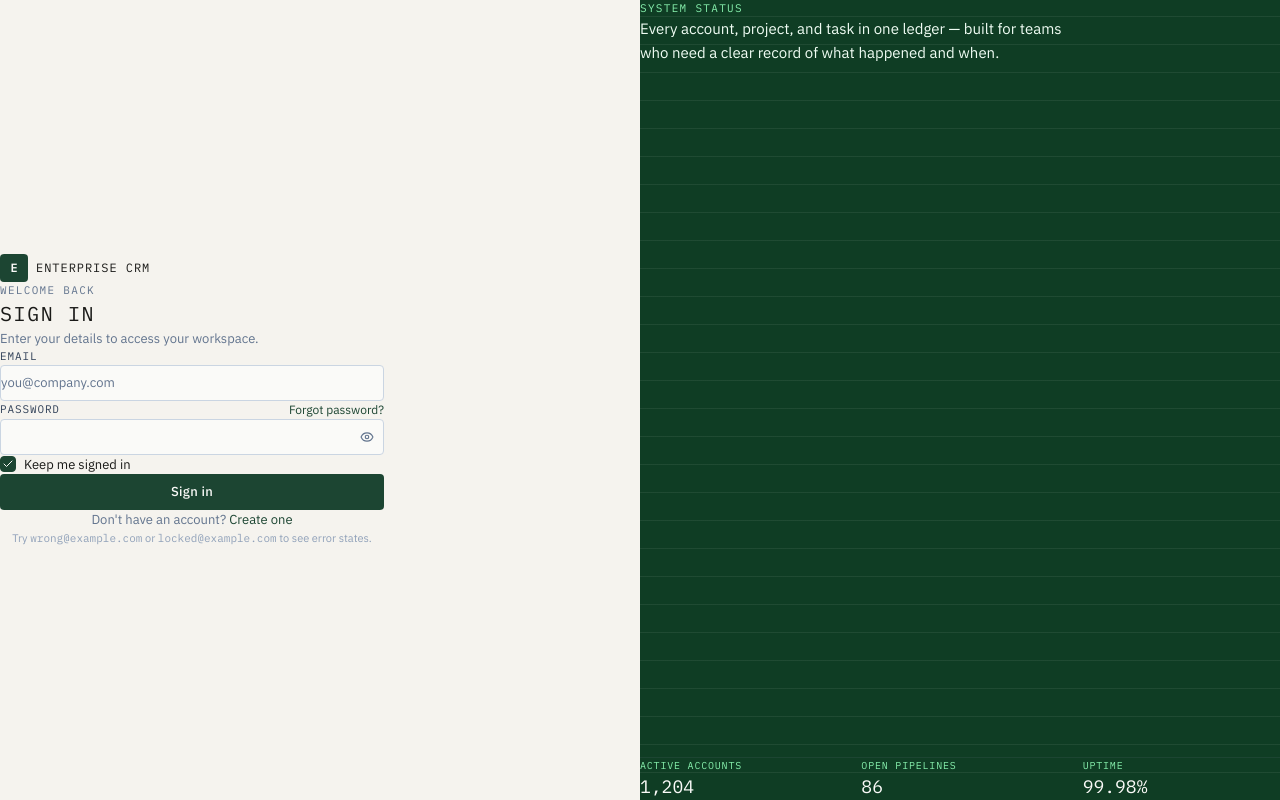
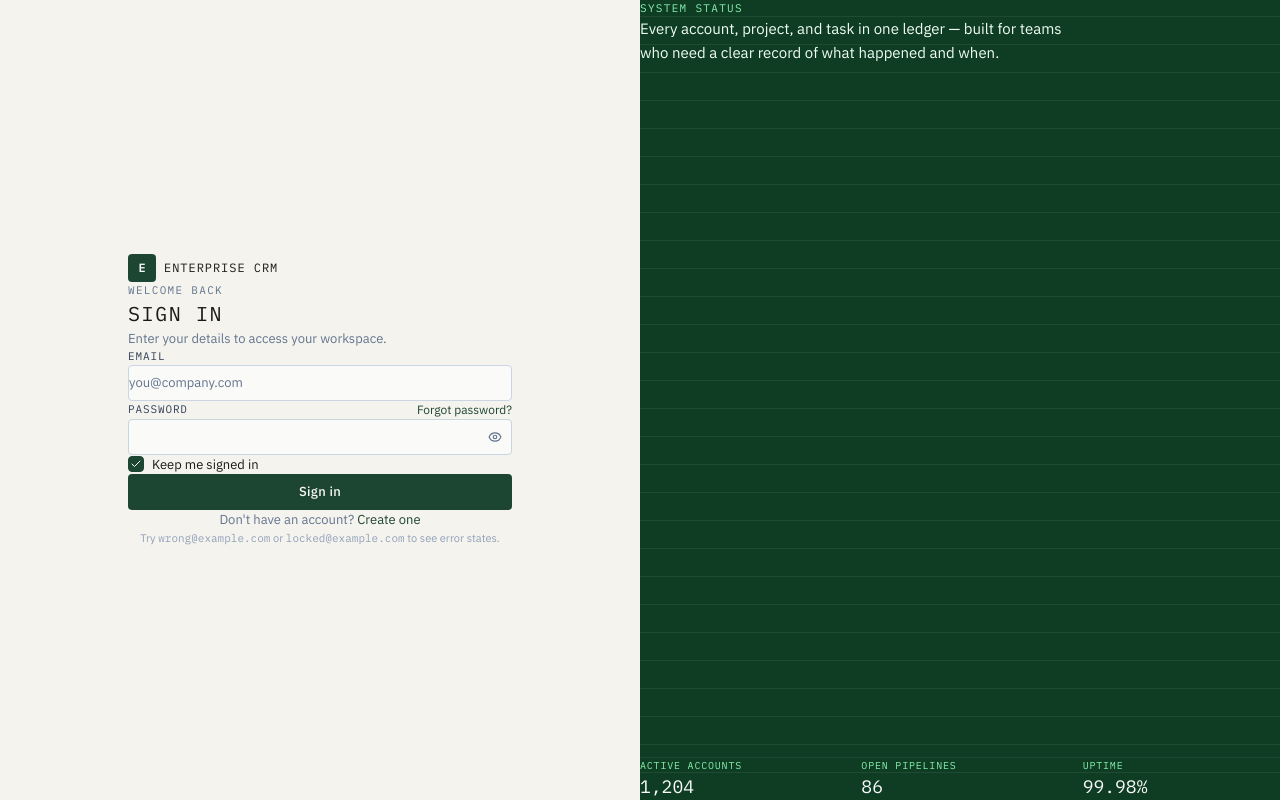
Before and after one commit to markravencanete50-source/jandco-crm-deploy, a Next.js app: page /login in a window 1280 px wide. Built offline with nearby package versions, Linux system fonts and the light colour scheme.

Commit message:
fix: center auth form panel

```diff
--- a/src/features/auth/components/AuthLayout.tsx
+++ b/src/features/auth/components/AuthLayout.tsx
@@ -20,7 +20,7 @@ export function AuthLayout({
   return (
     <div className="grid min-h-screen lg:grid-cols-2">
       {/* Form panel */}
-      <div className="flex flex-col justify-center px-6 py-12 sm:px-10 lg:px-16">
+      <div className="flex flex-col items-center justify-center px-6 py-12 sm:px-10 lg:px-16">
         <div className="mx-auto w-full max-w-sm">
           <div className="mb-8 flex items-center gap-2">
             <span className="flex h-7 w-7 items-center justify-center rounded-sm bg-pine-700 font-mono text-[12px] font-semibold text-paper">
```
